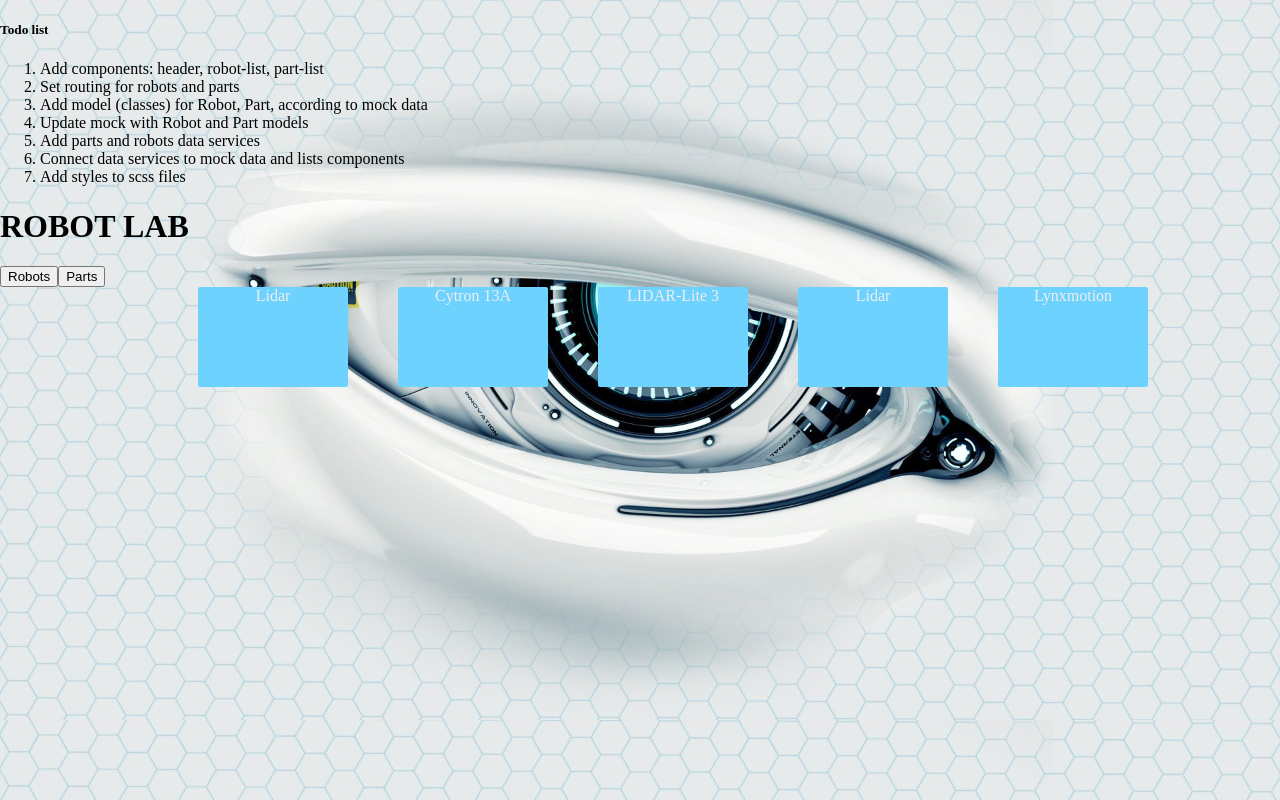
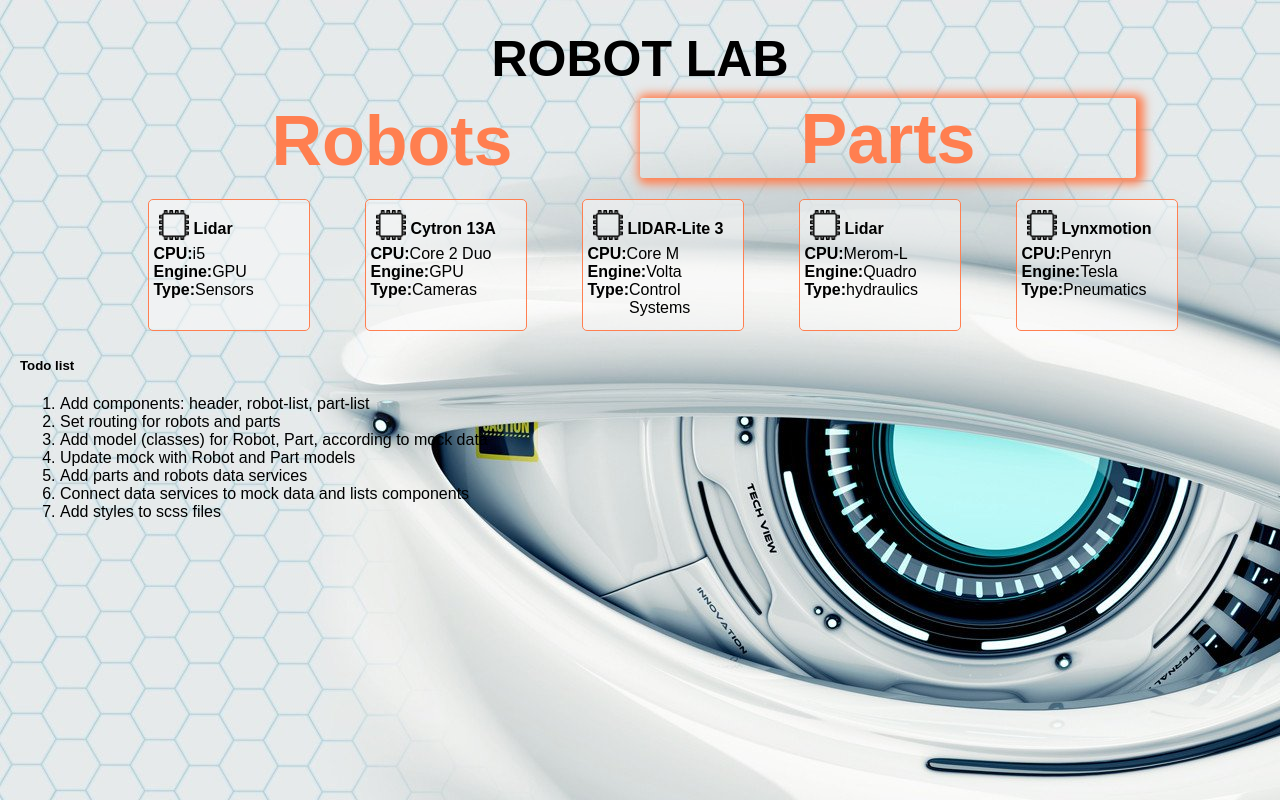
Before and after one commit to WEBbeast2018/robot-lab, an Angular app: page /parts in a window 1280 px wide. Built offline with nearby package versions, Linux system fonts and the light colour scheme.

Commit message:
add styles

```diff
--- a/src/app/app.component.ts
+++ b/src/app/app.component.ts
@@ -3,6 +3,8 @@ import { Component } from '@angular/core';
 @Component({
   selector: 'app-root',
   template: `
+    <app-header></app-header>
+    <router-outlet></router-outlet>
     <h5>Todo list</h5>
     <ol>
       <li>Add components: header, robot-list, part-list</li>
@@ -13,8 +15,6 @@ import { Component } from '@angular/core';
       <li>Connect data services to mock data and lists components</li>
       <li>Add styles to scss files</li>
     </ol>
-    <app-header></app-header>
-    <router-outlet></router-outlet>
   `,
   styleUrls: ['./app.component.scss']
 })
--- a/src/app/components/header/header.component.scss
+++ b/src/app/components/header/header.component.scss
@@ -1,18 +1,19 @@
-.header {
+:host {
   text-align: center;
   height: 250px;
+
   h1 {
     color: black;
     font-weight: 800;
-    font-family: sans-serif;
-    font-size: 60px;
+    font-size: 50px;
+    margin: 10px;
   }
   .logo {
-    height:50px;
+    height: 50px;
   }
   nav {
     max-width: 80%;
-    margin: auto;
+    margin: 10px auto;
     display: flex;
 
     button {
@@ -20,13 +21,13 @@
       font-size: 70px;
       font-weight: 600;
       flex-grow: 1;
+      flex-basis: 100px;
       outline: none;
       cursor: pointer;
       border-radius: 3px;
       height: 80px;
       border-color: transparent;
       background: transparent;
-      width: 100px;
       color: coral;
       &:hover {
         color: white;
@@ -41,7 +42,6 @@
   }
 }
 
-
 @keyframes neon {
   from {
     text-shadow: 0 0 10px #fff, 0 0 20px #fff, 0 0 30px #fff, 0 0 40px coral, 0 0 70px coral, 0 0 80px coral, 0 0 100px coral, 0 0 150px coral;
--- a/src/app/components/header/header.component.ts
+++ b/src/app/components/header/header.component.ts
@@ -7,10 +7,10 @@ import { Component, OnInit } from '@angular/core';
       ROBOT LAB
     </h1>
     <nav>
-      <button routerLink="/robots">
+      <button routerLink="/robots" routerLinkActive="selected">
         Robots
       </button>
-      <button routerLink="/parts">
+      <button routerLink="/parts" routerLinkActive="selected">
         Parts
       </button>
     </nav>
--- a/src/app/components/part-list/part-list.component.scss
+++ b/src/app/components/part-list/part-list.component.scss
@@ -1,8 +1,8 @@
-/* DashboardComponent's private CSS styles */
+@import "../shared.components.style";
+
 .parts-container {
   display: flex;
-  max-width: 80%;
-  margin: auto;
+  justify-content: center;
 
   img {
     width: 30px;
@@ -11,15 +11,15 @@
   }
 
   .part-card {
-    color: #eee;
-    background-color: #6ed2ff;
-    min-width: 55px;
-    border-radius: 2px;
-    height: 100px;
-    width: 150px;
-    display: inline-block;
-    text-align: center;
-    position: relative;
-    margin-left: 50px;
+    @extend .card;
+    img {
+      margin: 5px;
+    }
+    div {
+      display: flex;
+      &:first-child label {
+        padding-top: 15px;
+      }
+    }
   }
 }
--- a/src/app/components/part-list/part-list.component.ts
+++ b/src/app/components/part-list/part-list.component.ts
@@ -6,7 +6,23 @@ import { Part } from '../../models/part.model';
   selector: 'app-part-list',
   template: `
     <ul class="parts-container">
-      <li *ngFor="let part of parts" class="part-card">{{part.name}}</li>
+      <li *ngFor="let part of parts" class="part-card">
+        <div>
+          <img src="/assets/images/cpu.png"/>
+          <label>
+            <b>{{part.name}}</b>
+          </label>
+        </div>
+        <div>
+          <label>CPU: </label>{{part.cpu}}
+        </div>
+        <div>
+          <label>Engine: </label>{{part.engine}}
+        </div>
+        <div>
+          <label>Type: </label>{{part.type}}
+        </div>
+      </li>
     </ul>
   `,
   styleUrls: ['./part-list.component.scss']
@@ -14,11 +30,12 @@ import { Part } from '../../models/part.model';
 export class PartListComponent implements OnInit {
   parts: Part[];
 
-  constructor(private partsService: PartsService) { }
+  constructor(private partsService: PartsService) {
+  }
 
   ngOnInit() {
     this.partsService.getParts().subscribe((data) => {
-      this.parts = data
+      this.parts = data;
     });
   }
 
--- a/src/app/components/robot-list/robot-list.component.scss
+++ b/src/app/components/robot-list/robot-list.component.scss
@@ -0,0 +1,25 @@
+@import "../shared.components.style";
+
+.robots-container {
+  display: flex;
+  justify-content: center;
+
+  img {
+    width: 40px;
+    height: 40px;
+    display: inline;
+  }
+
+  .robot-card {
+    @extend .card;
+    img {
+      margin: 5px 10px 5px 5px;
+    }
+    div {
+      display: flex;
+      &:first-child label {
+        padding-top: 10px;
+      }
+    }
+  }
+}
--- a/src/app/components/robot-list/robot-list.component.ts
+++ b/src/app/components/robot-list/robot-list.component.ts
@@ -5,9 +5,20 @@ import { RobotsService } from '../../services/robots.service';
 @Component({
   selector: 'app-robot-list',
   template: `
-    <ul>
-      <li *ngFor="let robot of robots">
-        {{robot.name}}
+    <ul class="robots-container">
+      <li *ngFor="let robot of robots" class="robot-card">
+        <div>
+          <img src="/assets/images/robotic-arm.png"/>
+          <label>
+            <b>{{robot.name}}</b>
+          </label>
+        </div>
+        <div>
+          <label>Age: </label> {{robot.age}}
+        </div>
+        <div>
+          <label>Type: </label>{{robot.type}}
+        </div>
       </li>
     </ul>
   `,
--- /dev/null
+++ b/src/app/components/shared.components.style.scss
@@ -0,0 +1,17 @@
+.card {
+  padding: 5px;
+  min-width: 55px;
+  color: black;
+  border: 1px solid coral;
+  background-color: rgba(249, 249, 249, 0.55);
+  border-radius: 5px;
+  height: 120px;
+  width: 150px;
+  display: inline-block;
+  text-align: left;
+  position: relative;
+  margin-left: 50px;
+}
+label {
+  font-weight: bold;
+}
--- a/src/styles.scss
+++ b/src/styles.scss
@@ -1,16 +1,27 @@
 /* You can add global styles to this file, and also import other style files */
 body {
-  padding: 0;
+  padding: 20px;
   margin: 0;
+  font-family: 'Montserrat', sans-serif;
 }
 
 .bg {
   background-image: url("assets/images/bg.jpg");
-  position: absolute;
-  width:100%;
-  height:100%;
-  left: 0;
-  top: 0;
-  background-size: cover;
-  z-index: -1;
 }
+
+ul {
+  list-style: none;
+  padding: 0;
+  li {
+    margin: 5px;
+  }
+}
+
+input {
+  outline: none;
+}
+
+a, a:visited {
+  text-decoration: none;
+  color: coral;
+}
```
